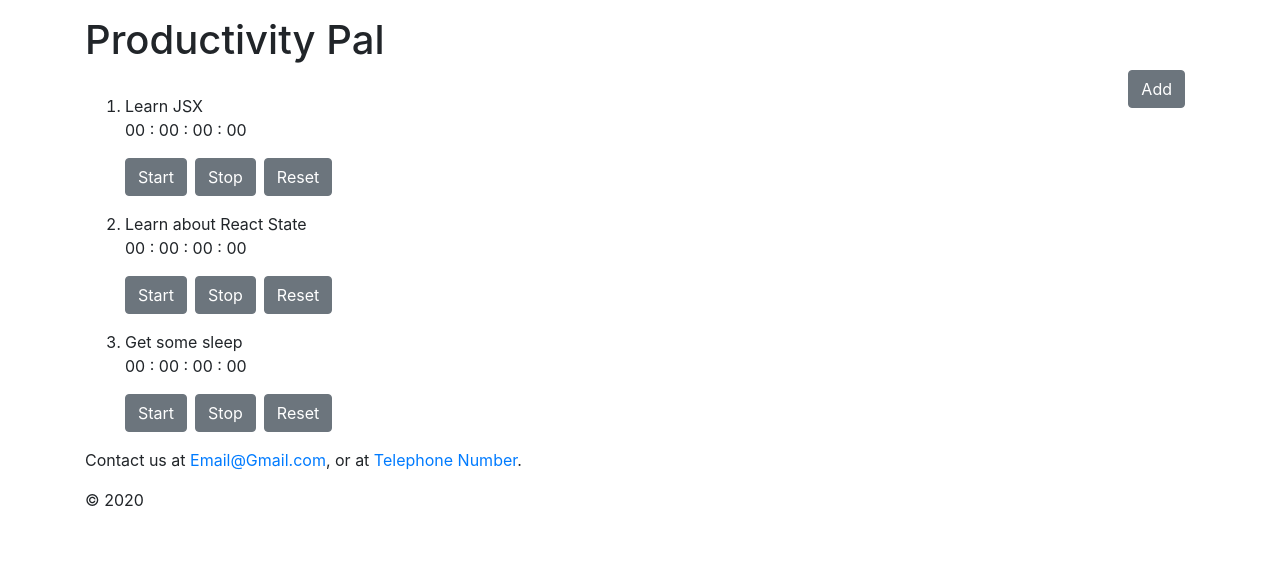
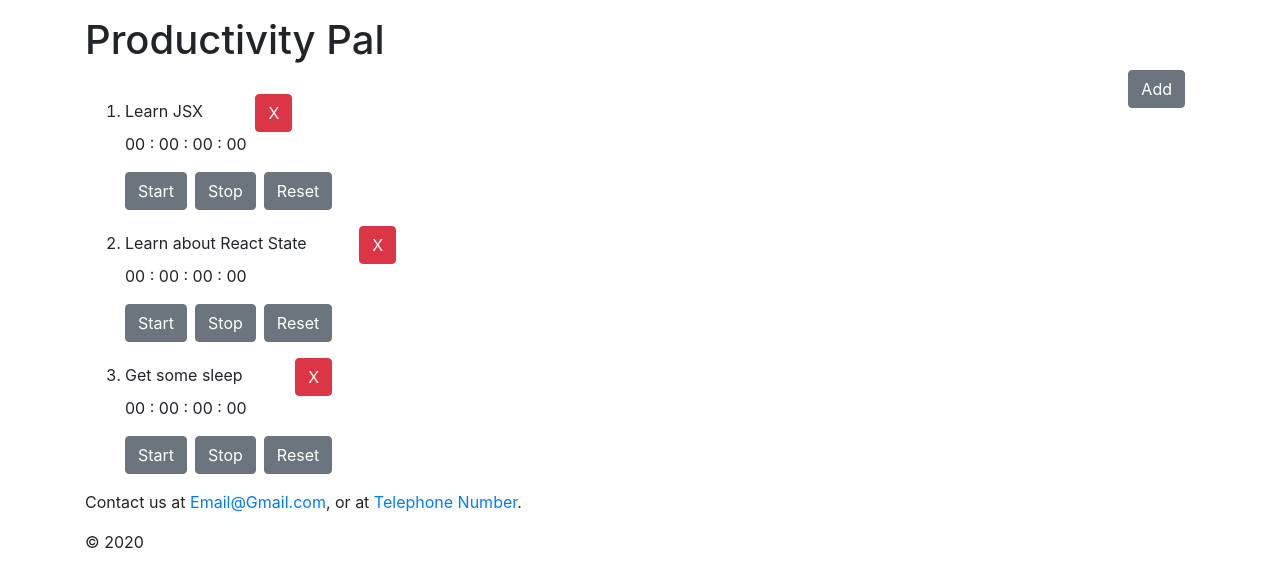
Before and after one commit to ssexton1/productivity-pal-react-app, a React (Create React App) app: page / in a window 1280 px wide. Shown: the top 586 px of the page. Built offline with nearby package versions, Linux system fonts and the light colour scheme.

Commit message:
delete button

```diff
--- a/src/App.js
+++ b/src/App.js
@@ -9,7 +9,7 @@ function App(props) {
 	// const [showEdit, setShowEdit] = useState(false);
 	// const [timerLength, setTimerLength] = useState(0);
 
-	const addTask = (taskDescription, timerLength) => {
+	const addTask = (taskDescription, timerLength, add) => {
 		let newTask = {
 			id: tasks.length + 1,
 			description: taskDescription,
@@ -20,10 +20,20 @@ function App(props) {
 			let taskCopy = { ...theTask };
 			return taskCopy;
 		});
+
 		updatedTaskArray.push(newTask);
 
 		setTasks(updatedTaskArray);
 	};
+
+	const deleteTask = (task) => {
+
+		let updatedTaskArray = tasks.filter(function(item) {
+			return item !== task;
+		});
+
+		setTasks(updatedTaskArray);
+	}
 
 	// const editTimerCallback = (timerItem) => {
 	// 	setShowEdit(timerItem);
@@ -54,7 +64,7 @@ function App(props) {
 			</header>
 
 			<div className="main">
-				<TaskTimerDecider tasks={tasks} addTaskCallback={addTask} />
+				<TaskTimerDecider tasks={tasks} addTaskCallback={addTask} deleteTask={deleteTask}/>
 			</div>
 
 			<footer>
--- a/src/Task Files/TaskForms.js
+++ b/src/Task Files/TaskForms.js
@@ -16,9 +16,8 @@ export function AddTaskForm(props) {
 
 	const handleSubmit = (event) => {
 		event.preventDefault();
-		props.addTaskCallback(inputtedTask, length);
+		props.addTaskCallback(inputtedTask, length, true);
 		props.closeModal();
-		//setInputtedTask("");
 	};
 
 	return (
--- a/src/Task Files/TaskTimerDecider.js
+++ b/src/Task Files/TaskTimerDecider.js
@@ -29,6 +29,7 @@ function TaskTimerDecider(props) {
 				<TaskList
 					tasks={props.tasks}
 					addTaskCallback={props.addTaskCallback}
+					deleteTask={props.deleteTask}
 				/>
 		// 	</div>
 		// </div>
--- a/src/Task Files/Tasks.js
+++ b/src/Task Files/Tasks.js
@@ -5,9 +5,14 @@ import { AddTaskForm } from "./TaskForms";
 export function Task(props) {
 	const theTask = props.task;
 
+	const deleteTask = (event) => {
+		props.deleteTask(theTask);
+	};
+
 	return (
 		<li>
 			{theTask.description}{" "}
+			<button className="btn btn-danger ml-5" onClick={deleteTask}>X</button>
 			{
 				<TimerComponent
 					timerLength={theTask.duration}
@@ -23,6 +28,7 @@ export default function TaskList(props) {
 			<Task
 				key={eachTask.id}
 				task={eachTask}
+				deleteTask={props.deleteTask}
 			/>
 		);
 		return singleTaskElem;
```
Also changed, not shown: public/hello.md (added, +8 -0 lines), 1 other file (tests, documents, lock files or other folders).
